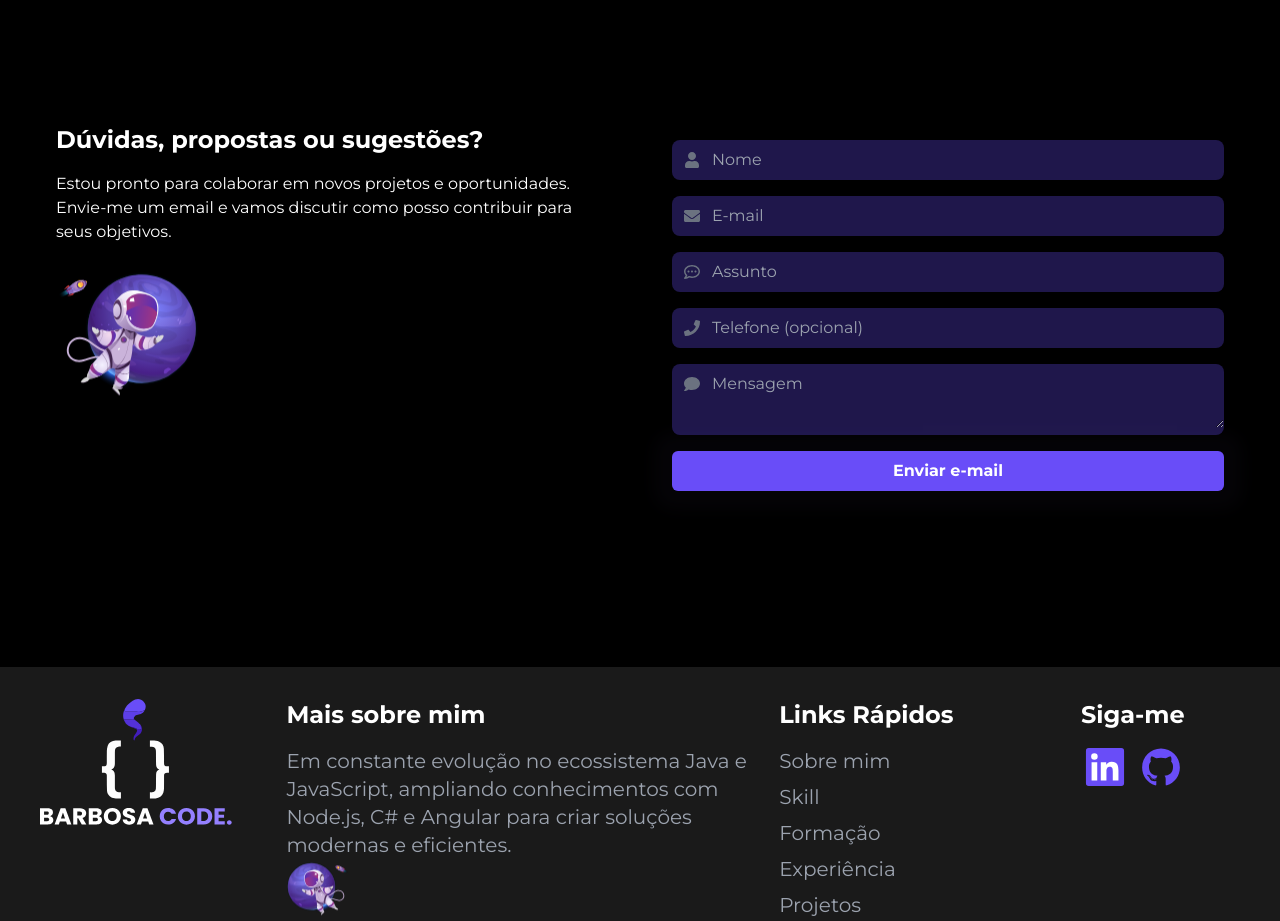
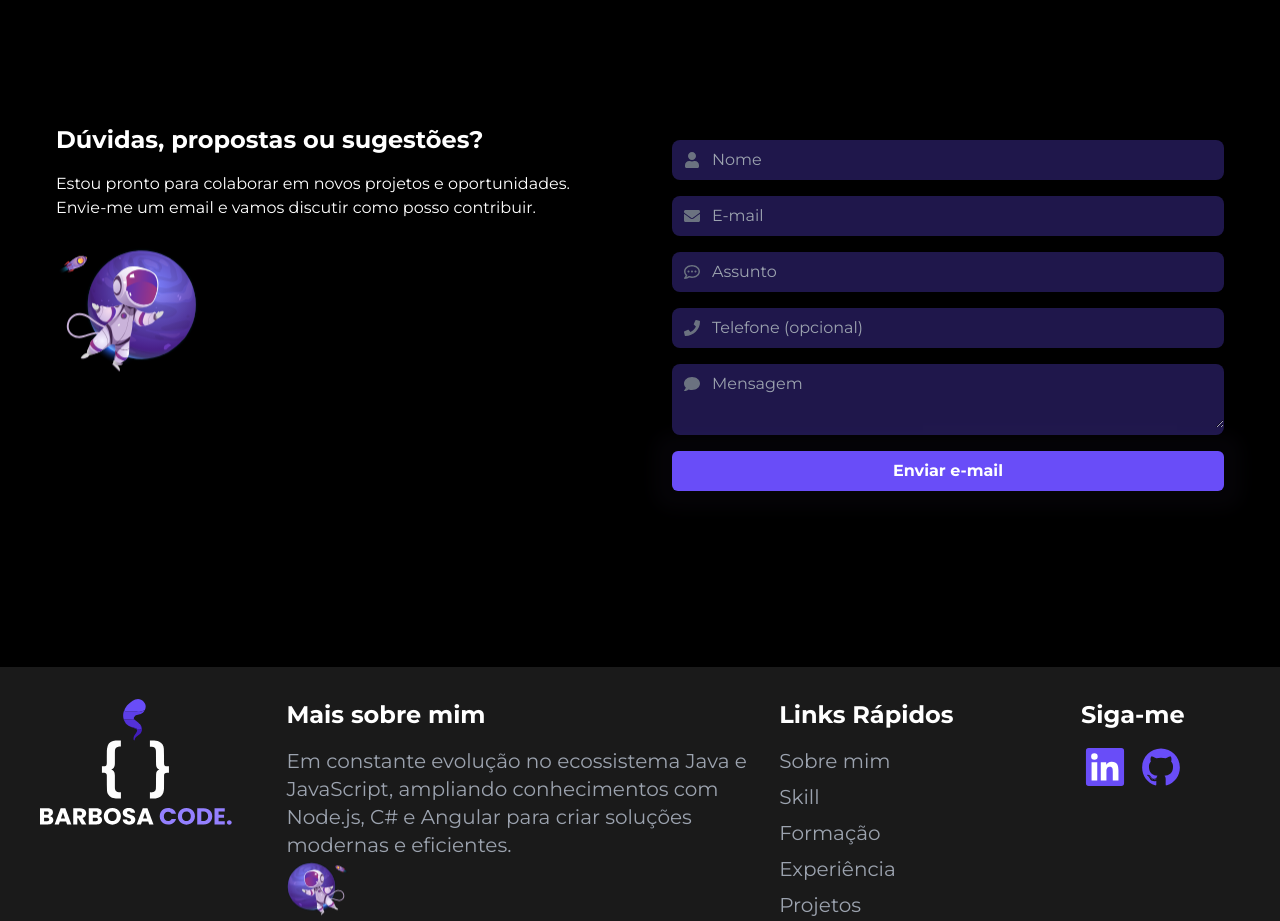
Before and after one commit to JoaoSBarbosa/barbosa-codev2, a Next.js app: page / in a window 1280 px wide. Shown: the part 7260-8181 px from the top of the page. Built offline with nearby package versions, Linux system fonts and the light colour scheme.

Commit message:
:recycle: correção metodo de envio de email

```diff
--- a/src/app/components/Sections/contact/ContactForm.tsx
+++ b/src/app/components/Sections/contact/ContactForm.tsx
@@ -1,9 +1,13 @@
-
-
-import React, {useState, ChangeEvent, FormEvent} from 'react';
-import {Layout, TextColor} from "@/app/components/Layout/Layout";
+import React, { useState, ChangeEvent, FormEvent } from 'react';
+import { Layout, TextColor } from "@/app/components/Layout/Layout";
 import styles from "./ContactForm.module.css";
-import {FaUser, FaEnvelope, FaPhone, FaRegCommentDots, FaComment} from 'react-icons/fa';
+import {
+    FaUser,
+    FaEnvelope,
+    FaPhone,
+    FaRegCommentDots,
+    FaComment
+} from 'react-icons/fa';
 
 interface FormData {
     name: string;
@@ -26,23 +30,9 @@ export const ContactForm = () => {
         message: ''
     });
 
-    const validateEmail = (email: string): boolean => {
-        const regex = /^[^\s@]+@[^\s@]+\.[^\s@]+$/;
-        return regex.test(email);
-    };
-
-    const formatPhoneNumber = (value: string): string => {
-        let cleaned = ('' + value).replace(/\D/g, '');
-        cleaned = cleaned.replace(/^(\d{2})/, '($1) ');
-        if (cleaned.length > 13) {
-            cleaned = cleaned.replace(/(\d{5})(\d{4})/, '$1-$2');
-        } else {
-            cleaned = cleaned.replace(/(\d{4})(\d{4})/, '$1-$2');
-        }
-        return cleaned;
-    };
-
-    const handleChange = (e: ChangeEvent<HTMLInputElement | HTMLTextAreaElement>) => {
+    const handleChange = (
+        e: ChangeEvent<HTMLInputElement | HTMLTextAreaElement>
+    ) => {
         setFormData({
             ...formData,
             [e.target.name]: e.target.value
@@ -51,51 +41,42 @@ export const ContactForm = () => {
 
     const handlePhoneChange = (e: ChangeEvent<HTMLInputElement>) => {
         let phone = e.target.value.replace(/\D/g, '');
+
         if (phone.length === 11) {
             phone = phone.replace(/^(\d{2})(\d{5})(\d{4})$/, '($1) $2-$3');
         } else if (phone.length === 10) {
             phone = phone.replace(/^(\d{2})(\d{4})(\d{4})$/, '($1) $2-$3');
         }
+
         setFormData({
             ...formData,
-            phone: phone
+            phone
         });
     };
 
-    const handleSubmit = (e: FormEvent<HTMLFormElement>) => {
+    const handleSubmit = async (e: FormEvent<HTMLFormElement>) => {
         e.preventDefault();
         setLoading(true);
-        fetch('https://barbosacode-server.vercel.app/send-email', {
+        setEmailSent(false);
+        setEmailError(false);
+
+        try {
+            const response = await fetch(
+                'https://barbosa-codev2-node.vercel.app/api',
+                {
                     method: 'POST',
                     headers: {
                         'Content-Type': 'application/json'
                     },
-            body: JSON.stringify({
-                name: formData.name,
-                email: formData.email,
-                subject: formData.subject,
-                phone: formData.phone,
-                message: formData.message
-            })
-        }).then((response) => {
-            if (response.ok) {
-                setLoading(false);
+                    body: JSON.stringify(formData)
+                }
+            );
+
+            if (!response.ok) {
+                throw new Error('Erro ao enviar email');
+            }
+
             setEmailSent(true);
-                setEmailError(false);
-                console.log('Email enviado com sucesso!');
-            } else {
-                setLoading(false);
-                setEmailSent(false);
-                setEmailError(true);
-                console.log('Falha ao enviar o email.');
-            }
-        }).catch((error) => {
-            setLoading(false);
-            setEmailSent(false);
-            setEmailError(true);
-            console.error('Error:', error);
-        });
-
             setFormData({
                 name: '',
                 email: '',
@@ -103,40 +84,67 @@ export const ContactForm = () => {
                 phone: '',
                 message: ''
             });
+        } catch (error) {
+            console.error(error);
+            setEmailError(true);
+        } finally {
+            setLoading(false);
+        }
     };
 
     return (
         <Layout
-            id={"contact"}
+            id="contact"
             marginTop={100}
-            sectionTitle={"Contato"}
-            sectionSubTitle={"Converse comigo sobre propostas de emprego e projetos"}
+            sectionTitle="Contato"
+            sectionSubTitle="Converse comigo sobre propostas de emprego e projetos"
             textColor={TextColor.TEXT_WHITE}
         >
+            <div className={`grid grid-cols-1 md:grid-cols-2 gap-8 w-full my-40`}>
+                <div className="px-4">
+                    <h1 className="text-2xl font-bold">
+                        Dúvidas, propostas ou sugestões?
+                    </h1>
 
-            <div className={`grid grid-cols-1 md:grid-cols-2 gap-8  w-full my-40 ${styles.background}`}>
-                <div className={" px-4"}>
-                    <h1 className="text-2xl font-bold">Dúvidas, propostas ou sugestões?</h1>
                     <p className="mt-4 text-base">
+                        Estou pronto para colaborar em novos projetos e oportunidades.
+                        Envie-me um email e vamos discutir como posso contribuir.
+                    </p>
 
-                        Estou pronto para colaborar em novos projetos e oportunidades. Envie-me um email e vamos
-                        discutir como posso contribuir para seus objetivos.
-
-                    </p>
                     <div className="mt-8">
-                        <img src="/assets/header-img.svg" className={`${styles.image} w-36 2xl:w-60`} alt="Imagem de cabeçalho"/>
+                        <img
+                            src="/assets/header-img.svg"
+                            className={`${styles.image} w-36 2xl:w-60`}
+                            alt="Imagem de cabeçalho"
+                        />
                     </div>
                 </div>
-                <form onSubmit={handleSubmit} className={` w-full p-4 2xl:p-0 2xl:px-8 space-y-6 rounded-md shadow-md`}>
 
+                <form
+                    onSubmit={handleSubmit}
+                    className="w-full p-4 2xl:p-0 2xl:px-8 space-y-6 rounded-md shadow-md"
+                >
+                    {loading && (
+                        <p className="text-yellow-500 text-center">
+                            Enviando email...
+                        </p>
+                    )}
 
-                    {loading && <p className="text-yellow-500 text-center">Enviando email...</p>}
-                    {emailSent && <p className="text-green-500 text-center">Email enviado com sucesso!</p>}
-                    {emailError && <p className="text-red-500 text-center">Falha ao enviar o email.</p>}
-                    <div className="space-y-4 ">
+                    {emailSent && (
+                        <p className="text-green-500 text-center">
+                            Email enviado com sucesso!
+                        </p>
+                    )}
 
+                    {emailError && (
+                        <p className="text-red-500 text-center">
+                            Falha ao enviar o email.
+                        </p>
+                    )}
+
+                    <div className="space-y-4">
                         <div className={`${styles.inputContainer} relative`}>
-                            <FaUser className="absolute left-3 top-3 text-gray-500"/>
+                            <FaUser className="absolute left-3 top-3 text-gray-500" />
                             <input
                                 type="text"
                                 name="name"
@@ -147,8 +155,9 @@ export const ContactForm = () => {
                                 className="outline-none bg-transparent w-full pl-10 pr-4 py-2 rounded-md"
                             />
                         </div>
+
                         <div className={`${styles.inputContainer} relative`}>
-                            <FaEnvelope className="absolute left-3 top-3 text-gray-500"/>
+                            <FaEnvelope className="absolute left-3 top-3 text-gray-500" />
                             <input
                                 type="email"
                                 name="email"
@@ -159,8 +168,9 @@ export const ContactForm = () => {
                                 className="outline-none bg-transparent w-full pl-10 pr-4 py-2 rounded-md"
                             />
                         </div>
+
                         <div className={`${styles.inputContainer} relative`}>
-                            <FaRegCommentDots className="absolute left-3 top-3 text-gray-500"/>
+                            <FaRegCommentDots className="absolute left-3 top-3 text-gray-500" />
                             <input
                                 type="text"
                                 name="subject"
@@ -171,8 +181,9 @@ export const ContactForm = () => {
                                 className="outline-none bg-transparent w-full pl-10 pr-4 py-2 rounded-md"
                             />
                         </div>
+
                         <div className={`${styles.inputContainer} relative`}>
-                            <FaPhone className="absolute left-3 top-3 text-gray-500"/>
+                            <FaPhone className="absolute left-3 top-3 text-gray-500" />
                             <input
                                 type="text"
                                 name="phone"
@@ -183,25 +194,26 @@ export const ContactForm = () => {
                                 className="outline-none bg-transparent w-full pl-10 pr-4 py-2 rounded-md"
                             />
                         </div>
+
                         <div className={`${styles.inputContainer} relative`}>
-                            <FaComment className="absolute left-3 top-3 text-gray-500"/>
+                            <FaComment className="absolute left-3 top-3 text-gray-500" />
                             <textarea
                                 name="message"
                                 placeholder="Mensagem"
                                 value={formData.message}
                                 onChange={handleChange}
                                 required
-                                className={`outline-none bg-transparent w-full pl-10 pr-4 py-2 rounded-md`}
+                                className="outline-none bg-transparent w-full pl-10 pr-4 py-2 rounded-md"
                             />
                         </div>
-                        <div className="flex justify-start w-full">
+
                         <button
                             type="submit"
-                                className={`${!loading && styles.submitButton} w-full px-4 py-2 font-bold text-white bg-purple-custom rounded-md hover:bg-purple-gray-custom focus:outline-none focus:ring-2 focus:ring-purple-custom`}
+                            disabled={loading}
+                            className={`${!loading && styles.submitButton} w-full px-4 py-2 font-bold text-white bg-purple-custom rounded-md`}
                         >
                             {loading ? 'Enviando...' : 'Enviar e-mail'}
                         </button>
-                        </div>
                     </div>
                 </form>
             </div>
```
Lines whose indentation alone changed are shown as unchanged.
